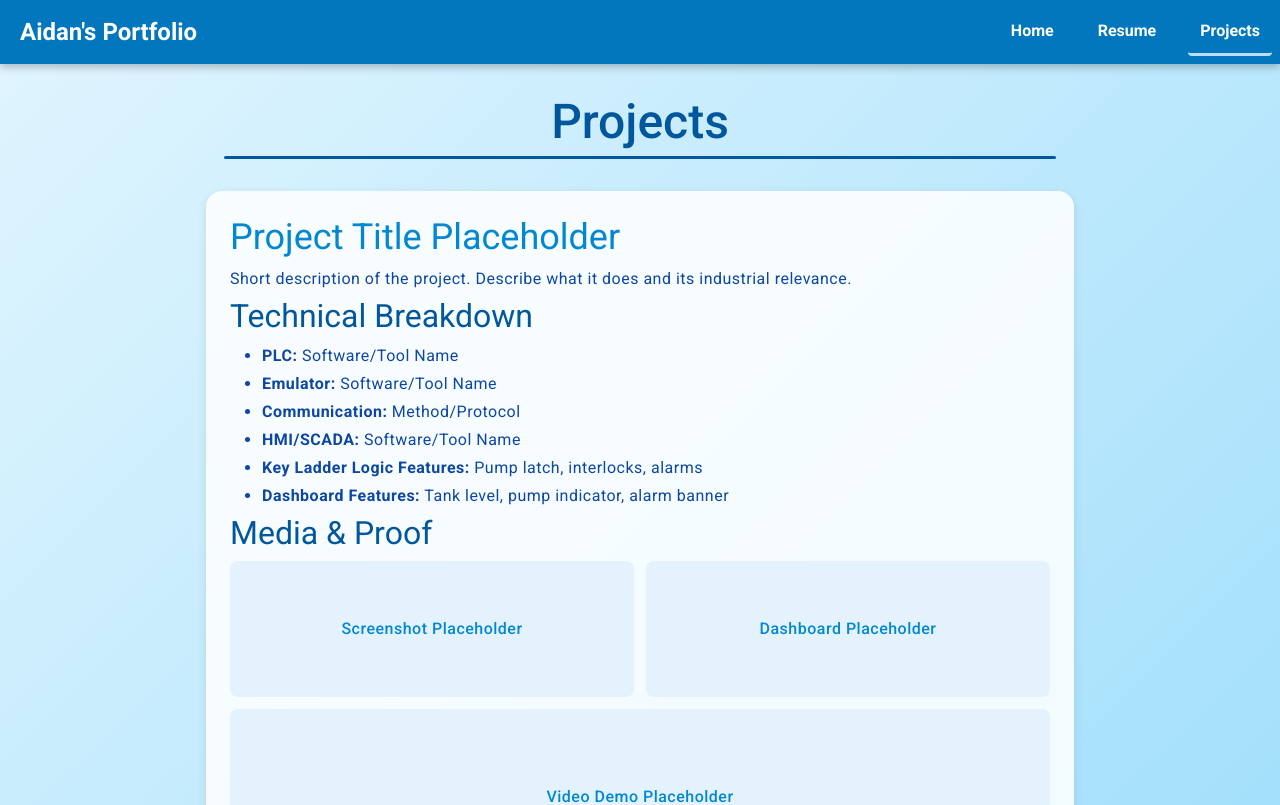
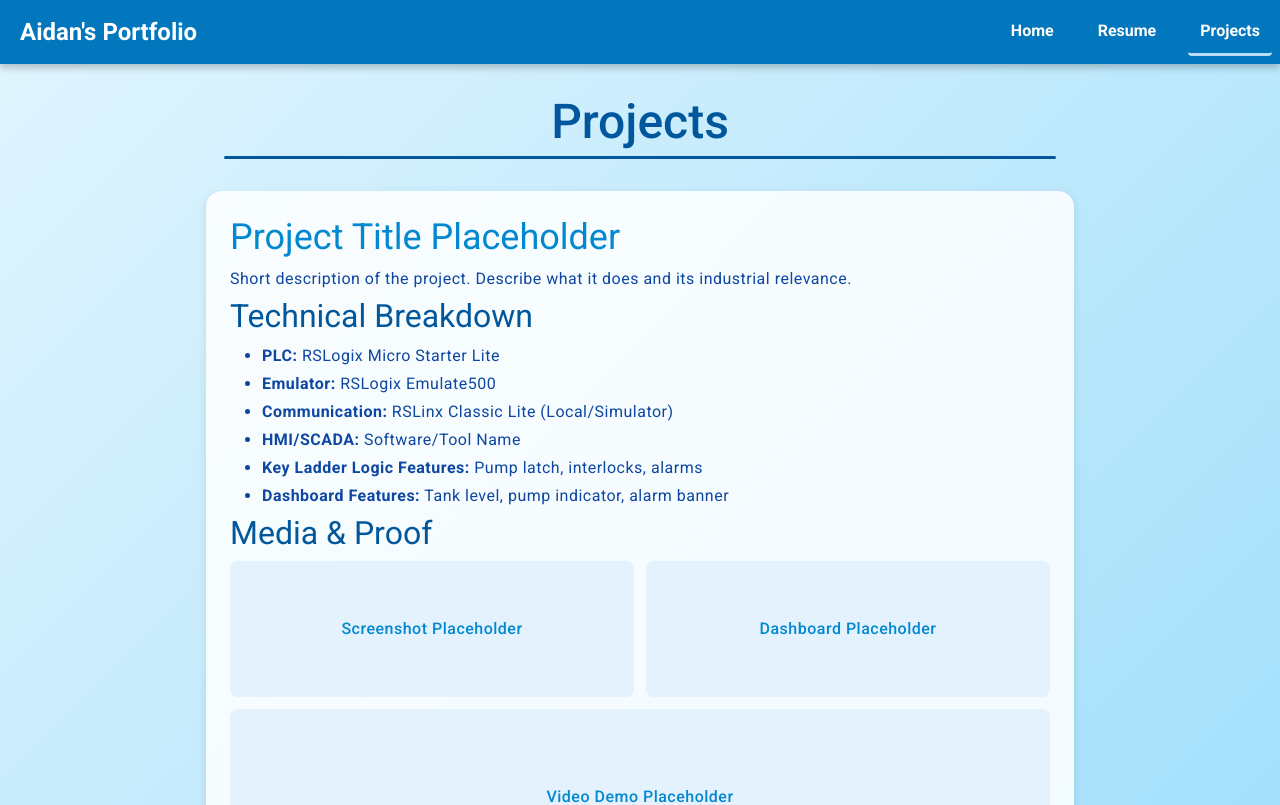
Before and after one commit to ashwom2017/aidan-portfolio, an Angular app in the folder frontend/: page /projects in a window 1280 px wide. Shown: the top 805 px of the page. Built offline with nearby package versions, Linux system fonts and the light colour scheme.

Commit message:
Project breakdown

```diff
--- a/frontend/src/app/projects/projects.component.html
+++ b/frontend/src/app/projects/projects.component.html
@@ -12,9 +12,9 @@
       <div class="technical-breakdown">
         <h4>Technical Breakdown</h4>
         <ul>
-          <li><strong>PLC:</strong> Software/Tool Name</li>
-          <li><strong>Emulator:</strong> Software/Tool Name</li>
-          <li><strong>Communication:</strong> Method/Protocol</li>
+          <li><strong>PLC:</strong> RSLogix Micro Starter Lite</li>
+          <li><strong>Emulator:</strong> RSLogix Emulate500</li>
+          <li><strong>Communication:</strong> RSLinx Classic Lite (Local/Simulator)</li>
           <li><strong>HMI/SCADA:</strong> Software/Tool Name</li>
           <li><strong>Key Ladder Logic Features:</strong> Pump latch, interlocks, alarms</li>
           <li><strong>Dashboard Features:</strong> Tank level, pump indicator, alarm banner</li>
```
